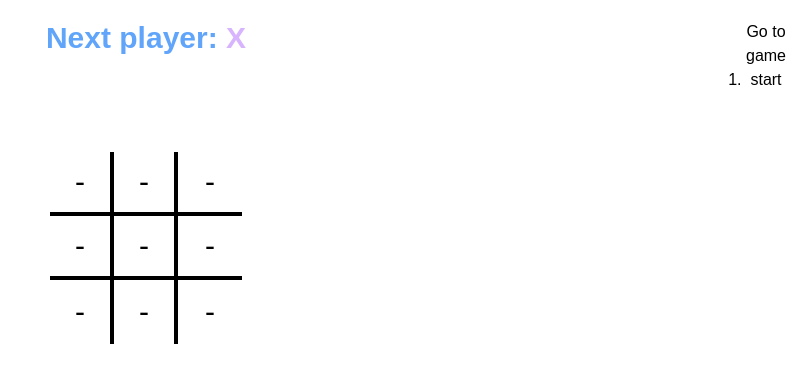
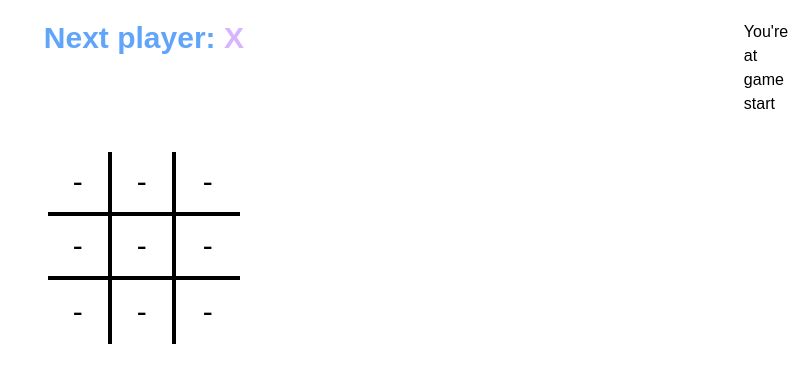
Before and after one commit to paunov0000/Tic-Tac-Toe, a React (Vite) app: page / in a window 1280 px wide. Shown: the top 382 px of the page, without its empty margins (474-1280 px from the left). Built offline with nearby package versions, Linux system fonts and the light colour scheme.

Commit message:
Tweaked history mapping to display player's current number move when move id is the same as currentMove

```diff
--- a/src/App.jsx
+++ b/src/App.jsx
@@ -19,12 +19,18 @@ export default function Game() {
 
 	const moves = history.map((squares, move) => {
 		let description;
-		if (move > 0) {
+		if (move === currentMove && move > 0) {
+			description = `You're at move #${move}`;
+		} else if (move > 0) {
 			description = `Go to move #${move}`;
+		} else if (move === currentMove && move === 0) {
+			description = `You're at game start`;
 		} else {
 			description = 'Go to game start';
 		}
-
+		if (move === currentMove) {
+			return <p>{description}</p>;
+		}
 		return (
 			<li key={move}>
 				<button onClick={() => jumpTo(move)}>{description}</button>
```
